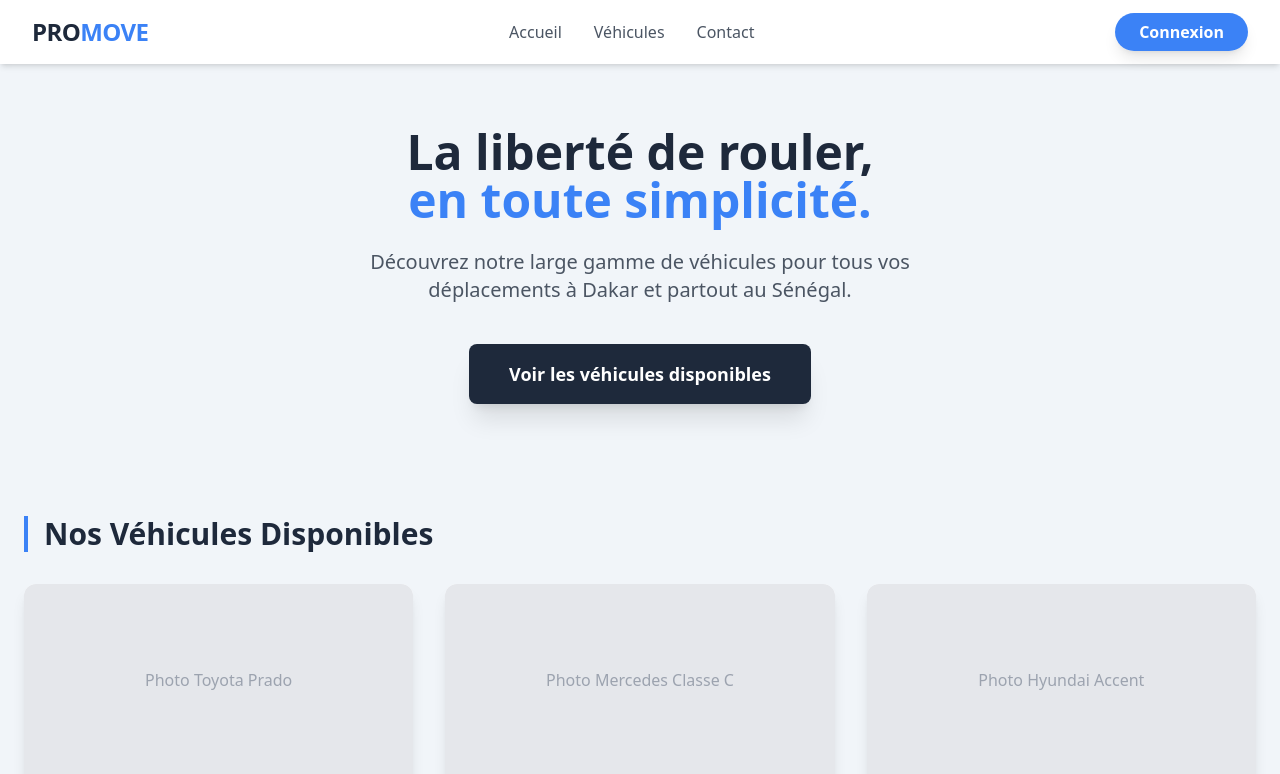
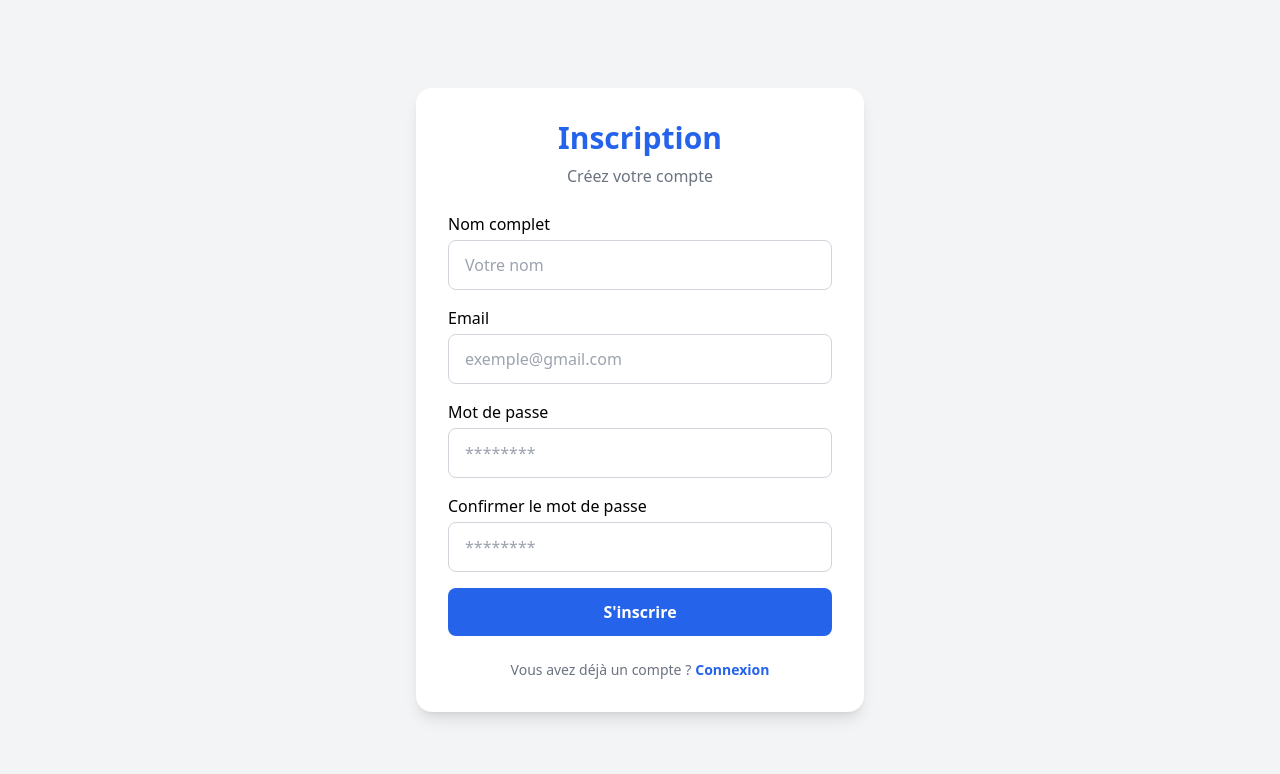
Before and after one commit to kine-gueye/location-voiture-unipro, a React (Vite) app: page /Inscription in a window 1280 px wide. Before the commit this address led to /. Shown: the top 774 px of the page. Built offline with nearby package versions, Linux system fonts and the light colour scheme.

Commit message:
Ajout page Inscription et ForgotPassword

```diff
--- a/src/App.tsx
+++ b/src/App.tsx
@@ -3,6 +3,8 @@ import LandingPage from "./pages/LandingPage"; // Ta page d'accueil
 import Connexion from "./pages/Connexion";   // Ton fichier de login
 import Dashboard from "./pages/Dashboard";
 import Footer from "./composants/Footer";
+import Inscription from "./pages/Inscription" ;
+import ForgotPassword from "./pages/ForgotPassword" ;
 
 function AppContent() {
   const location = useLocation();
@@ -23,6 +25,10 @@ function AppContent() {
           {/* Page sans Footer (le Dashboard gère tout seul son affichage) */}
           <Route path="/dashboard" element={<Dashboard />} />
 
+           <Route path="/Inscription" element={< Inscription/>} />
+
+            <Route path="/ForgotPassword" element={<ForgotPassword />} />
+
           <Route path="*" element={<Navigate to="/" />} />
         </Routes>
       </main>
--- /dev/null
+++ b/src/pages/ForgotPassword.tsx
@@ -0,0 +1,71 @@
+const ForgotPassword = () => {
+
+  return (
+
+    <div className="min-h-screen flex items-center justify-center bg-gray-100 px-4">
+
+      <div className="bg-white shadow-lg rounded-2xl w-full max-w-md p-8">
+
+        <h1 className="text-3xl font-bold text-center text-blue-600 mb-2">
+
+          Mot de passe oublié
+
+        </h1>
+
+        <p className="text-center text-gray-500 mb-6">
+
+          Entrez votre email pour réinitialiser votre mot de passe
+
+        </p>
+
+        <form className="space-y-4">
+
+          <div>
+
+            <label className="block mb-1 font-medium">
+
+              Adresse Email
+
+            </label>
+
+            <input
+
+              type="email"
+
+              placeholder="exemple@gmail.com"
+
+              className="w-full border border-gray-300 rounded-lg px-4 py-3 outline-none focus:ring-2 focus:ring-blue-500"
+
+            />
+
+          </div>
+
+          <button
+
+            type="submit"
+
+            className="w-full bg-blue-600 hover:bg-blue-700 text-white py-3 rounded-lg font-semibold transition"
+
+          >
+
+            Réinitialiser
+
+          </button>
+
+        </form>
+
+        <p className="text-center text-sm text-gray-500 mt-6">
+
+          Retour à la connexion
+
+        </p>
+
+      </div>
+
+    </div>
+
+  );
+
+};
+
+export default ForgotPassword;
--- a/src/pages/Inscription.tsx
+++ b/src/pages/Inscription.tsx
@@ -0,0 +1,139 @@
+const Inscription = () => {
+
+  return (
+
+    <div className="min-h-screen flex items-center justify-center bg-gray-100 px-4">
+
+      <div className="bg-white shadow-lg rounded-2xl w-full max-w-md p-8">
+
+
+
+        <h1 className="text-3xl font-bold text-center text-blue-600 mb-2">
+
+          Inscription
+
+        </h1>
+
+        <p className="text-center text-gray-500 mb-6">
+
+          Créez votre compte
+
+        </p>
+
+        <form className="space-y-4">
+
+          <div>
+
+            <label className="block mb-1 font-medium">
+
+              Nom complet
+
+            </label>
+
+            <input
+
+              type="text"
+
+              placeholder="Votre nom"
+
+              className="w-full border border-gray-300 rounded-lg px-4 py-3 outline-none focus:ring-2 focus:ring-blue-500"
+
+            />
+
+          </div>
+
+          <div>
+
+            <label className="block mb-1 font-medium">
+
+              Email
+
+            </label>
+
+            <input
+
+              type="email"
+
+              placeholder="exemple@gmail.com"
+
+              className="w-full border border-gray-300 rounded-lg px-4 py-3 outline-none focus:ring-2 focus:ring-blue-500"
+
+            />
+
+          </div>
+
+          <div>
+
+            <label className="block mb-1 font-medium">
+
+              Mot de passe
+
+            </label>
+
+            <input
+
+              type="password"
+
+              placeholder="********"
+
+              className="w-full border border-gray-300 rounded-lg px-4 py-3 outline-none focus:ring-2 focus:ring-blue-500"
+
+            />
+
+          </div>
+
+          <div>
+
+            <label className="block mb-1 font-medium">
+
+              Confirmer le mot de passe
+
+            </label>
+
+            <input
+
+              type="password"
+
+              placeholder="********"
+
+              className="w-full border border-gray-300 rounded-lg px-4 py-3 outline-none focus:ring-2 focus:ring-blue-500"
+
+            />
+
+          </div>
+
+          <button
+
+            type="submit"
+
+            className="w-full bg-blue-600 hover:bg-blue-700 text-white py-3 rounded-lg font-semibold transition"
+
+          >
+
+            S'inscrire
+
+          </button>
+
+        </form>
+
+        <p className="text-center text-sm text-gray-500 mt-6">
+
+          Vous avez déjà un compte ?
+
+          <span className="text-blue-600 font-semibold cursor-pointer ml-1">
+
+            Connexion
+
+          </span>
+
+        </p>
+
+      </div>
+
+    </div>
+
+  );
+
+};
+
+export default Inscription;
```
Also changed, not shown: 1 other file (tests, documents, lock files or other folders).
